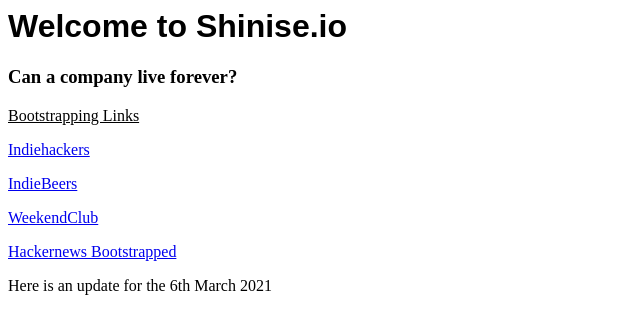
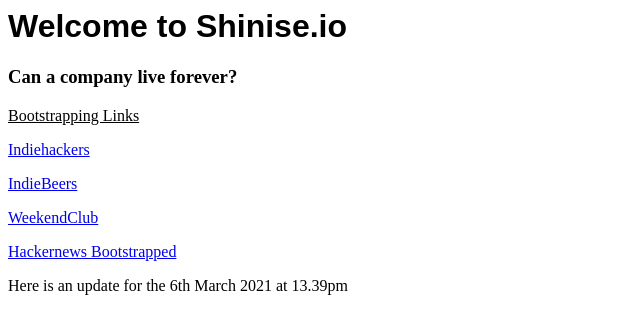
Before and after one commit to daneyh/shinise.io, a plain HTML site: page index.html in a window 1280 px wide. Shown: the full height of the page, 0-640 px from the left. Drawn offline with Linux system fonts and the light colour scheme.

Commit message:
updated the file with a new timestamp

```diff
--- a/index.html
+++ b/index.html
@@ -19,7 +19,7 @@
 
 <p><a href="https://www.google.com/search?hl=en&amp;q=site%3Anews.ycombinator.com%20bootstrapped">Hackernews Bootstrapped</a></p>
 
-<p>Here is an update for the 6th March 2021</p>
+<p>Here is an update for the 6th March 2021 at 13.39pm</p>
 
 <p></p>
 </body>
```
